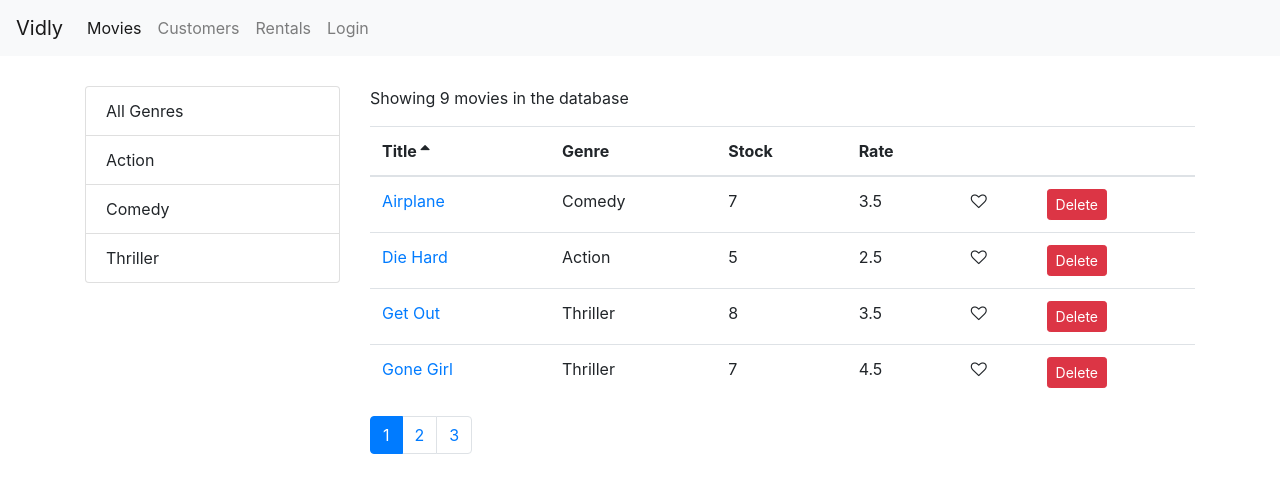
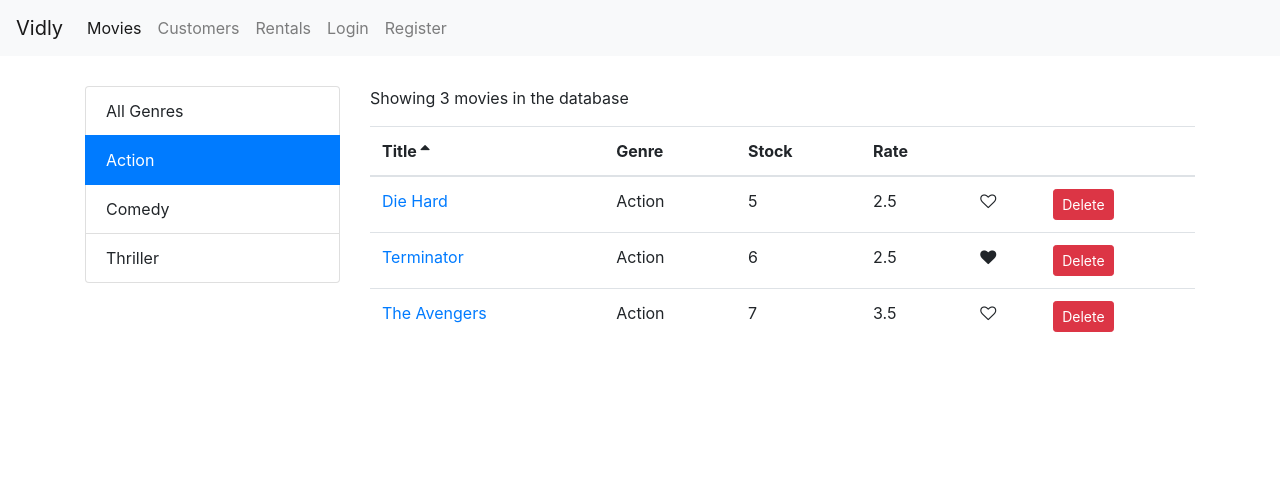
Before and after one commit to chami98/Video-Rental-Web-App, a React (Create React App) app: page /movies in a window 1280 px wide. Shown: the top 492 px of the page. Built offline with nearby package versions, Linux system fonts and the light colour scheme.

Commit message:
Added Register form

```diff
--- a/src/App.js
+++ b/src/App.js
@@ -8,6 +8,7 @@
 import MovieForm from "./components/movieForm";
 import LoginForm from "./components/loginForm";
 import "./App.css";
+import RegisterForm from "./components/registerForm";
 
 class App extends Component {
   render() {
@@ -16,6 +17,7 @@
         <NavBar />
         <main className="container" style={{ paddingTop: "30px" }}>
           <Switch>
+            <Route path="/register" component= {RegisterForm} />
             <Route path="/movies/:id" component={MovieForm} />
             <Route path="/login" component={LoginForm} />
             <Route path="/movies" component={Movies} />
--- a/src/components/movies.jsx
+++ b/src/components/movies.jsx
@@ -6,6 +6,15 @@
 import { getGenres } from "../services/fakeGenreService";
 import MoviesTable from "./moviesTable";
 import _ from "lodash";
+
+const findIndexByDefault = (genresArr) => {
+  for (let i = 0; i < genresArr.length; i++) {
+    if (genresArr[i].default) {
+      return i;
+    }
+  }
+  return -1;
+};
 
 class Movies extends Component {
   state = {
@@ -21,9 +30,11 @@
 
   componentDidMount() {
     const genres = [{ _id: "", name: "All Genres" }, ...getGenres()];
+    const defaultIndex = findIndexByDefault(genres);
     this.setState({
       movies: getMovies(),
       genres,
+      selectedGenre: genres[defaultIndex == -1 ? 0 : defaultIndex],
     });
   }
 
@@ -83,7 +94,7 @@
 
   render() {
     const { length: count } = this.state.movies;
-    const { pageSize, currentPage, sortColumn  } = this.state;
+    const { pageSize, currentPage, sortColumn } = this.state;
 
     if (count === 0) return <p>there are no movies in the database</p>;
 
--- a/src/components/navBar.jsx
+++ b/src/components/navBar.jsx
@@ -41,6 +41,11 @@
               Login
             </NavLink>
           </li>
+          <li>
+            <NavLink className="nav-link nav-link" to="/register">
+              Register
+            </NavLink>
+          </li>
         </ul>
       </div>
     </nav>
--- /dev/null
+++ b/src/components/registerForm.jsx
@@ -0,0 +1,39 @@
+import React, { Component } from "react";
+import  Joi  from "joi-browser";
+import Form from "./common/form";
+
+class RegisterForm extends Form {
+  state = {
+    data: {
+      username: "",
+      password: "",
+      name: "",
+    },
+    errors: {},
+  };
+
+  schema = {
+    username: Joi.string().required().email().label("Username"),
+    password: Joi.string().required().min(5).label("password"),
+    name: Joi.string().required().label("Name"),
+  };
+
+  doSubmit = () => {
+    console.log("Submitted!");
+  };
+
+  render() {
+    return (
+      <div>
+        <h1>Register</h1>
+        <form onSubmit={this.handleSubmit}></form>
+        {this.renderInput("username", "Username")}
+        {this.renderInput("password", "Password")}
+        {this.renderInput("name", "Name")}
+        {this.renderButton("Register")}
+      </div>
+    );
+  }
+}
+
+export default RegisterForm;
--- a/src/services/fakeGenreService.js
+++ b/src/services/fakeGenreService.js
@@ -1,9 +1,11 @@
 export const genres = [
-  { _id: "5b21ca3eeb7f6fbccd471818", name: "Action" },
+  { _id: "5b21ca3eeb7f6fbccd471818", name: "Action" , default: true },
   { _id: "5b21ca3eeb7f6fbccd471814", name: "Comedy" },
-  { _id: "5b21ca3eeb7f6fbccd471820", name: "Thriller" }
+  { _id: "5b21ca3eeb7f6fbccd471820", name: "Thriller"  },
 ];
 
+
+
 export function getGenres() {
-  return genres.filter(g => g);
+  return genres.filter((g) => g);
 }
```
